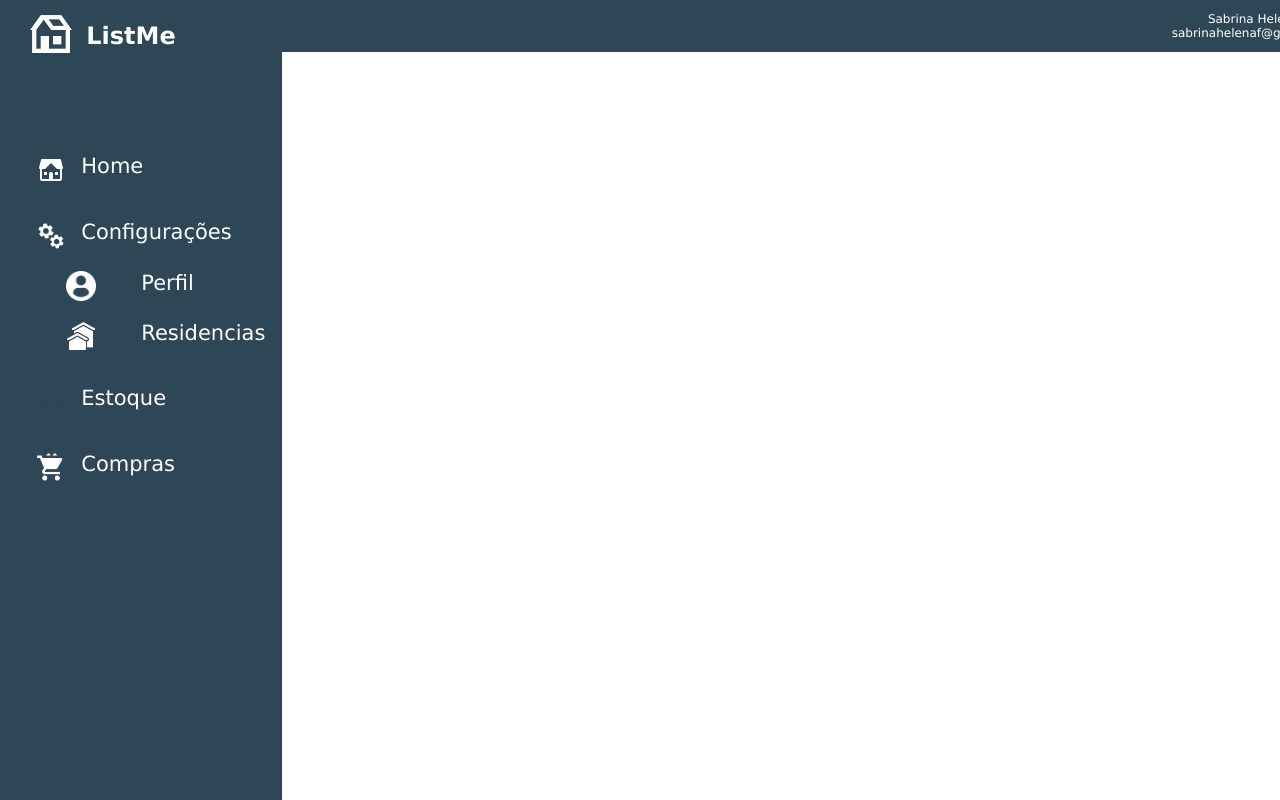
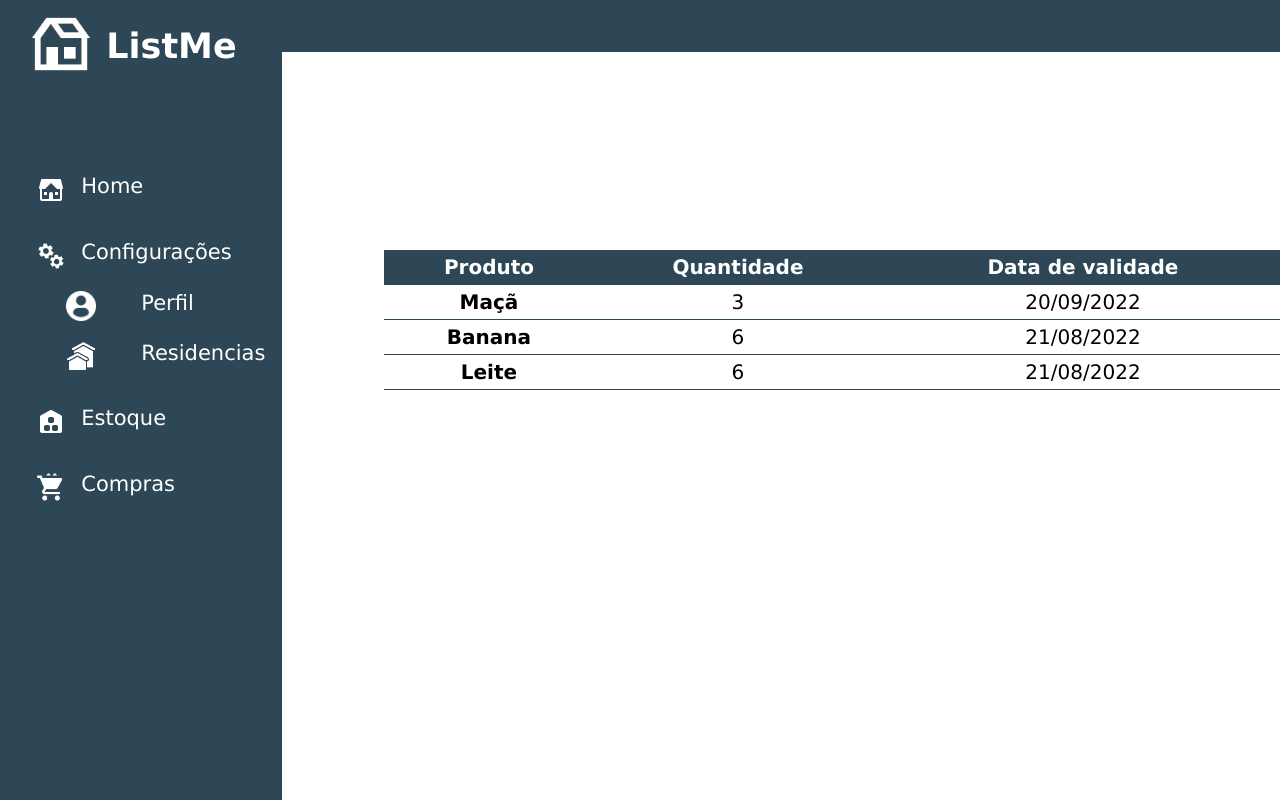
Before and after one commit to sabrinahelena/ProjetoIntegrador_DH_ME, a Vue app in the folder FRONT/TelaUsuario/: page /#/estoque in a window 1280 px wide. Built offline with nearby package versions, Linux system fonts and the light colour scheme.

Commit message:
att front

```diff
--- a/FRONT/TelaUsuario/src/components/Estoque.vue
+++ b/FRONT/TelaUsuario/src/components/Estoque.vue
@@ -1,65 +1,80 @@
 <template>
-
-<table class="table">
+  <div id="titulo">
+    <table>
       <thead>
-    <tr>
-      <th>#</th>
-      <th>First</th>
-      <th>Last</th>
-      <th>Handle</th>
-    </tr>
+        <th>Produto</th>
+        <th>Quantidade</th>
+        <th>Data de validade</th>
       </thead>
       <tbody>
         <tr>
-      <th >1</th>
-      <td>Mark</td>
-      <td>Otto</td>
-      <td>@mdo</td>
+          <th>Maçã</th>
+          <td>3</td>
+          <td>20/09/2022</td>
         </tr>
         <tr>
-      <th >2</th>
-      <td>Jacob</td>
-      <td>Thornton</td>
-      <td>@fat</td>
+          <th>Banana</th>
+          <td>6</td>
+          <td>21/08/2022</td>
         </tr>
         <tr>
-      <th>3</th>
-      <td>Larry</td>
-      <td>the Bird</td>
-      <td>@twitter</td>
+          <th>Leite</th>
+          <td>6</td>
+          <td>21/08/2022</td>
         </tr>
       </tbody>
     </table>
-
+  </div>
 </template>
 
+<script>
+export default {
+  name: `Residencias`,
+}
+</script>
 
 <style scoped>
+#titulo {
+  position: fixed;
+  top: 0;
+  right: 0;
+  width: 70%;
+  height: 100vh;
+  display: flex;
+  text-align: left;
+  font-size: 10px;
+  margin-top: 50px;
+  color: black;
+}
 
 * {
   box-sizing: border-box;
 }
 
+
 table {
-            border: 1px solid black;
+  position: fixed;
+  margin-top: 200px;
+  width: 900px;
+  height: 1px;
   border-collapse: collapse;
-            font-family: Arial, Helvetica, sans-serif;
 }
 
-        table > thead {
-         background-color: black;
+table>thead {
+  background-color: #2E4756;
   color: white;
+  height: 30px;
 }
 
-        th, td {
-            border: 1px solid black;
+th,
+td {
+  text-align: center;
+  font-family: 'Lucida Sans', 'Lucida Sans Regular', 'Lucida Grande', 'Lucida Sans Unicode', Geneva, Verdana, sans-serif;
+  height: 1px;
   padding: 5px 10px;
+  font-size: 20px;
+  border-bottom: 1px solid #2E4756;
 }
-</style>
 
 
-<script>
-export default{
-    name:'Estoque'
-}
-</script>
+</style>
--- a/FRONT/TelaUsuario/src/components/MenuLateral.vue
+++ b/FRONT/TelaUsuario/src/components/MenuLateral.vue
@@ -39,7 +39,7 @@
             </div>
               <div class="item_home">
                 <figure class="figure_logo">
-                <img  class="imagem_home" src="./imagens/icone-inventario.png">
+                <img  class="imagem_home" src="./imagens/icons8-warehouse-60.png">
               </figure>
               <li class="item home"><RouterLink to="/estoque" class="item" >Estoque</RouterLink></li>
               </div>
@@ -75,10 +75,11 @@ export default{
   justify-content: end;
   background-color: #2E4756;
   color: white;
-  width: 2490px;
+  width: 2800px;
     }
 
 .titulo_site{
+    font-size: 35px;
     margin-left: -30px;
     font-family: 'Lucida Sans', 'Lucida Sans Regular', 'Lucida Grande', 'Lucida Sans Unicode', Geneva, Verdana, sans-serif;
 }
@@ -86,7 +87,7 @@ export default{
 .texto_header{
     font-family: 'Lucida Sans', 'Lucida Sans Regular', 'Lucida Grande', 'Lucida Sans Unicode', Geneva, Verdana, sans-serif;
   text-align: center;
-    margin-right: 50px;
+    margin-right: 80px;
     font-size: 12px;
 }
 
@@ -117,7 +118,7 @@ export default{
 }
 
 .imagem_logo{
-    width: 50px;
+    width: 70px;
     height: auto;
 }
 
--- a/FRONT/TelaUsuario/src/components/Residencias.vue
+++ b/FRONT/TelaUsuario/src/components/Residencias.vue
@@ -34,6 +34,7 @@ export default{
 .imagem_residencia{
     margin-left: 300px;
     width: 300px;
+    margin-top: 30px
 }
 .botao_residencia{
     font-family: 'Lucida Sans', 'Lucida Sans Regular', 'Lucida Grande', 'Lucida Sans Unicode', Geneva, Verdana, sans-serif;
```
Also changed, not shown: FRONT/TelaUsuario/src/components/imagens/icons8-warehouse-60.png (added). Lines whose indentation alone changed are shown as unchanged.
